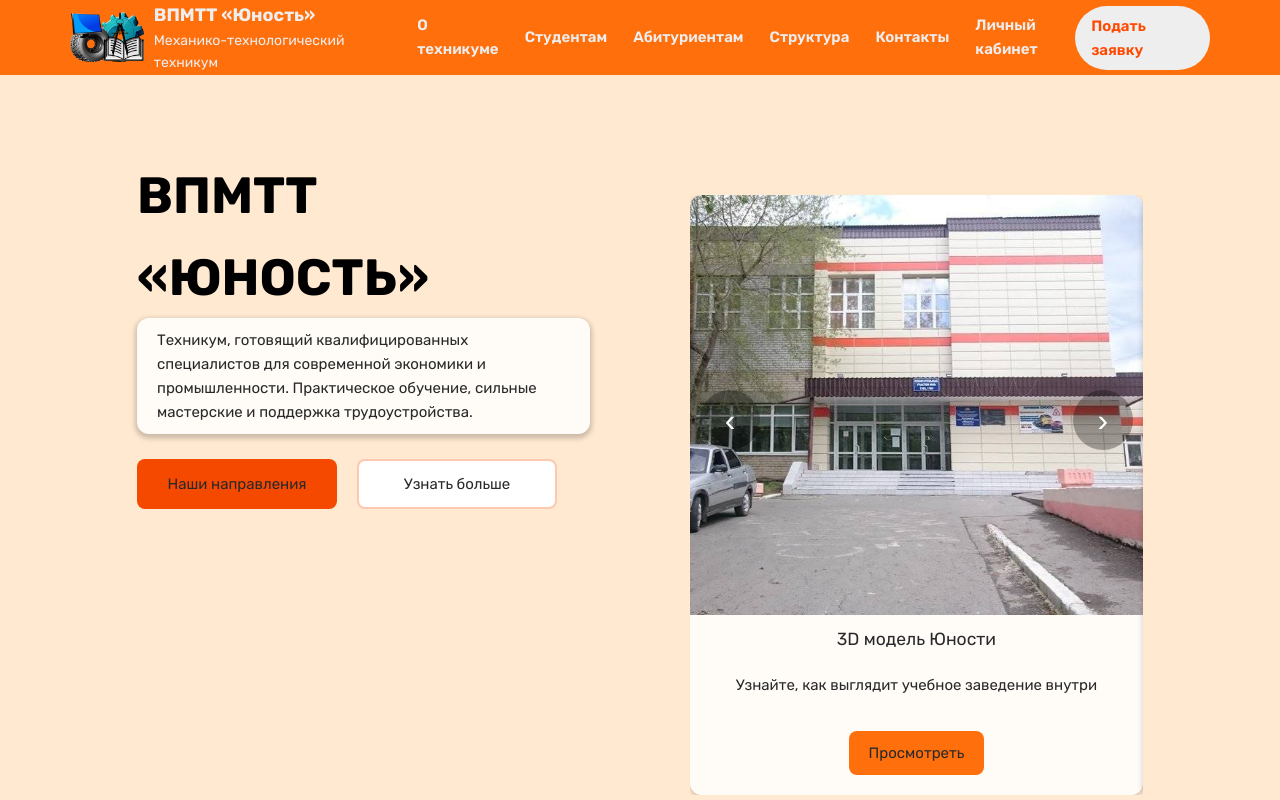
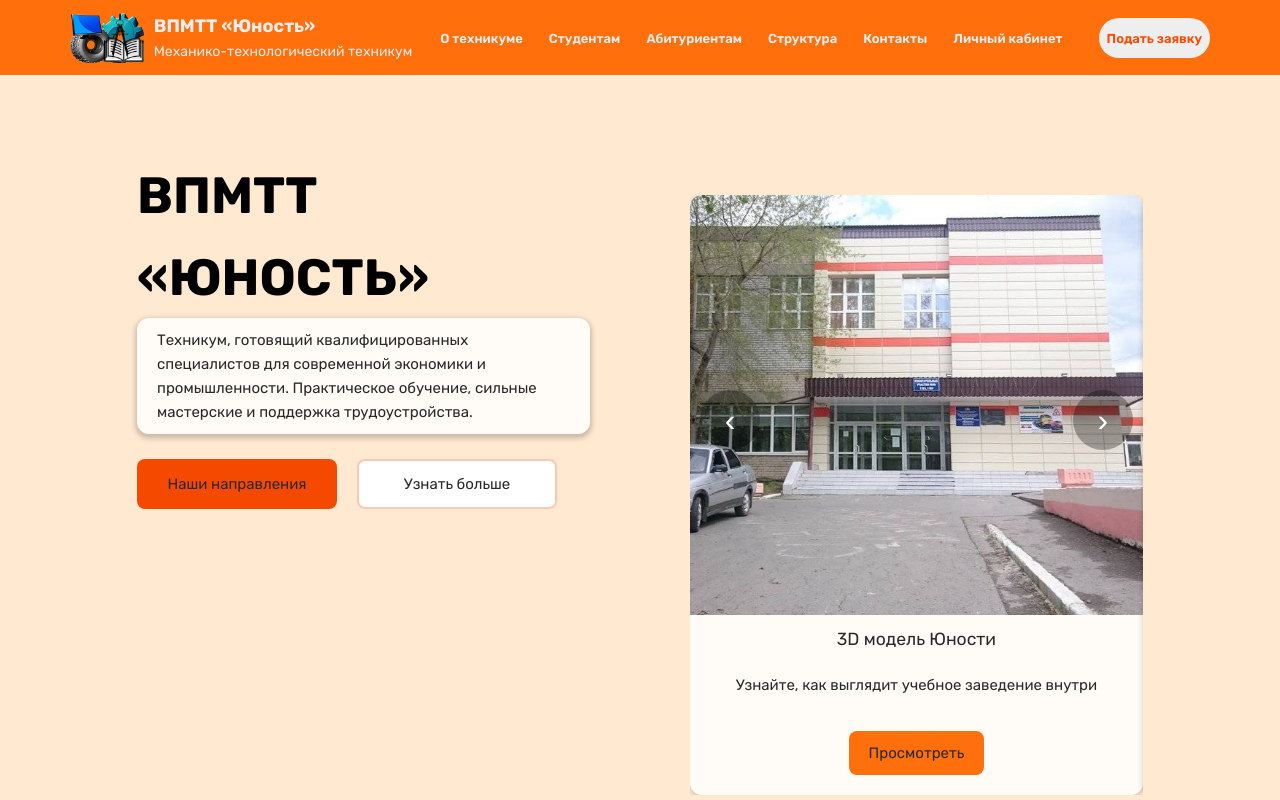
Before and after one commit to Payziii/Unost, a Vue app: page / in a window 1280 px wide. Shown: the top 800 px of the page. Built offline with nearby package versions, Linux system fonts and the light colour scheme.

Commit message:
Снова фикс

```diff
--- a/src/components/Button.vue
+++ b/src/components/Button.vue
@@ -45,7 +45,7 @@ defineProps({
     color: var(--white);
     text-decoration: none;
     font-weight: 600;
-    font-size: 15px;
+    font-size: 13px;
     transition: color 0.3s ease;
   }
 
--- a/src/components/Button2.vue
+++ b/src/components/Button2.vue
@@ -30,7 +30,7 @@ defineProps({
   display: inline-block;
   background: var(--white);
   border-radius: 800px;
-  padding: 8px 16px;
+  padding: 8px 8px;
   transition: background 0.3s;
   cursor: pointer;
 
@@ -45,7 +45,7 @@ defineProps({
     color: var(--orange);
     text-decoration: none;
     font-weight: 600;
-    font-size: 15px;
+    font-size: 13px;
     transition: color 0.3s ease;
   }
 
--- a/src/components/DropdownMenu.vue
+++ b/src/components/DropdownMenu.vue
@@ -102,7 +102,7 @@ onBeforeUnmount(() => {
 
 .dropdown-content a {
   color: var(--black);
-  padding: 5px 16px;
+  padding: 5px 8px;
   text-decoration: none;
   display: block;
   transition: background-color 0.3s;
```
